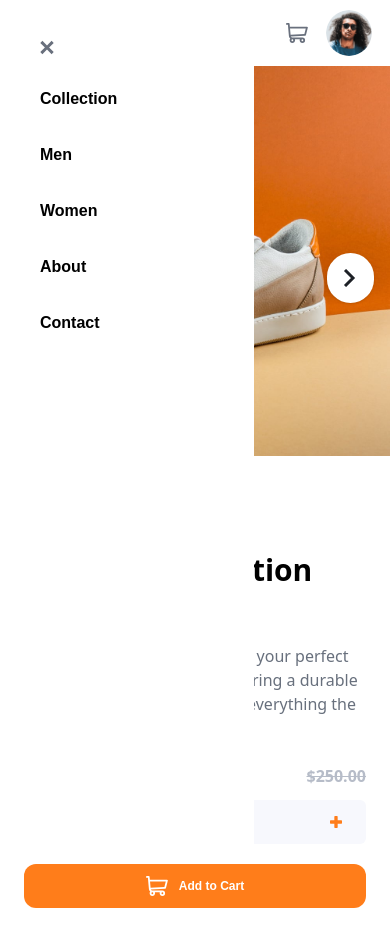
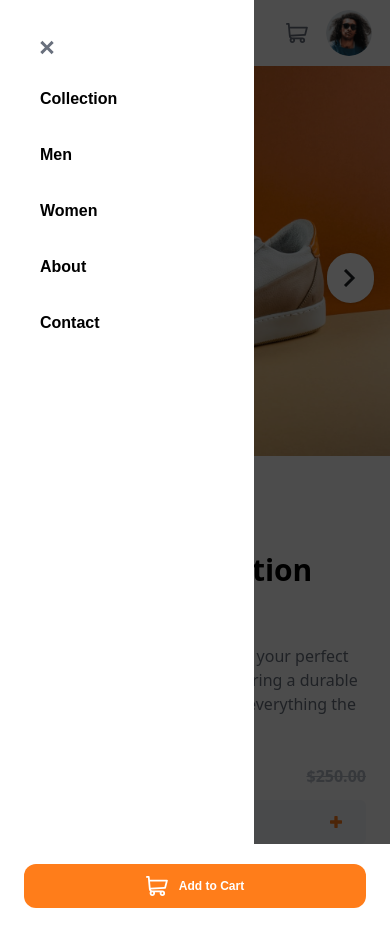
Before and after one commit to AgredaLuis/frontendtest-ecommerce, a Next.js app: page / in a window 390 px wide. Both pictures are taken after a click on the element 40 px from the left and 32 px from the top of the page. Built offline with nearby package versions, Linux system fonts and the light colour scheme.

Commit message:
style navbar

```diff
--- a/src/components/Navbar.tsx
+++ b/src/components/Navbar.tsx
@@ -7,16 +7,15 @@ import Close from "../../public/images/icon-close.svg";
 import Link from "next/link";
 import { useState } from "react";
 import ShoppingCart from "./ShoppingCart";
-import Cart from './Cart'
+import Cart from "./Cart";
 
 function Navbar() {
   const [menuOpen, setMenuOpen] = useState(false);
-  const [cartOpen, setCartOpen] = useState(false)
+  const [cartOpen, setCartOpen] = useState(false);
   const handleMenu = () => {
-    console.log(menuOpen);
     setMenuOpen(!menuOpen);
+    document.body.style.overflow = menuOpen ? 'auto' : 'hidden';
   };
-
 
   /* Nota: optimizar height de componentes y reescribir desde enfoque movil first*/
   return (
@@ -76,9 +75,9 @@ function Navbar() {
             </ul>
           </div>
           <ul className="flex items-center gap-x-4">
-            { cartOpen && <Cart/>}
+            {cartOpen && <Cart />}
             <li onClick={() => setCartOpen((prev) => !prev)}>
-              <ShoppingCart/>
+              <ShoppingCart />
             </li>
             <li>
               <Image
@@ -92,16 +91,20 @@ function Navbar() {
           </ul>
         </div>
       </div>
+      {menuOpen ? (
+        <div className="bg-black/70 z-10 absolute w-full h-screen flex top-0 scroll-d">
           <div
-        className={ `
-          ${menuOpen
+            className={`
+      ${
+        menuOpen
           ? " fixed z-10 top-0 left-0 w-[65%] md:hidden h-screen bg-white p-10 ease-in duration-500"
-            : " fixed  left-[-100%] top-0 sm:hidde p-10 ease-in duration-500"}
+          : " fixed  left-[-100%] top-0 sm:hidde p-10 ease-in duration-500"
+      }
     `}
           >
             <div className="fixed w-full justify-start">
-          <div onClick={handleMenu} className="cursor-pointer">
-            <Image src={Close} alt="close-icon" />
+              <div>
+                <Image src={Close} alt="close-icon" className="cursor-pointer" onClick={handleMenu} />
               </div>
               <div className="flex-col py-4">
                 <ul>
@@ -134,6 +137,8 @@ function Navbar() {
               </div>
             </div>
           </div>
+        </div>
+      ) : null}
     </nav>
   );
 }
```
Lines whose indentation alone changed are shown as unchanged.
